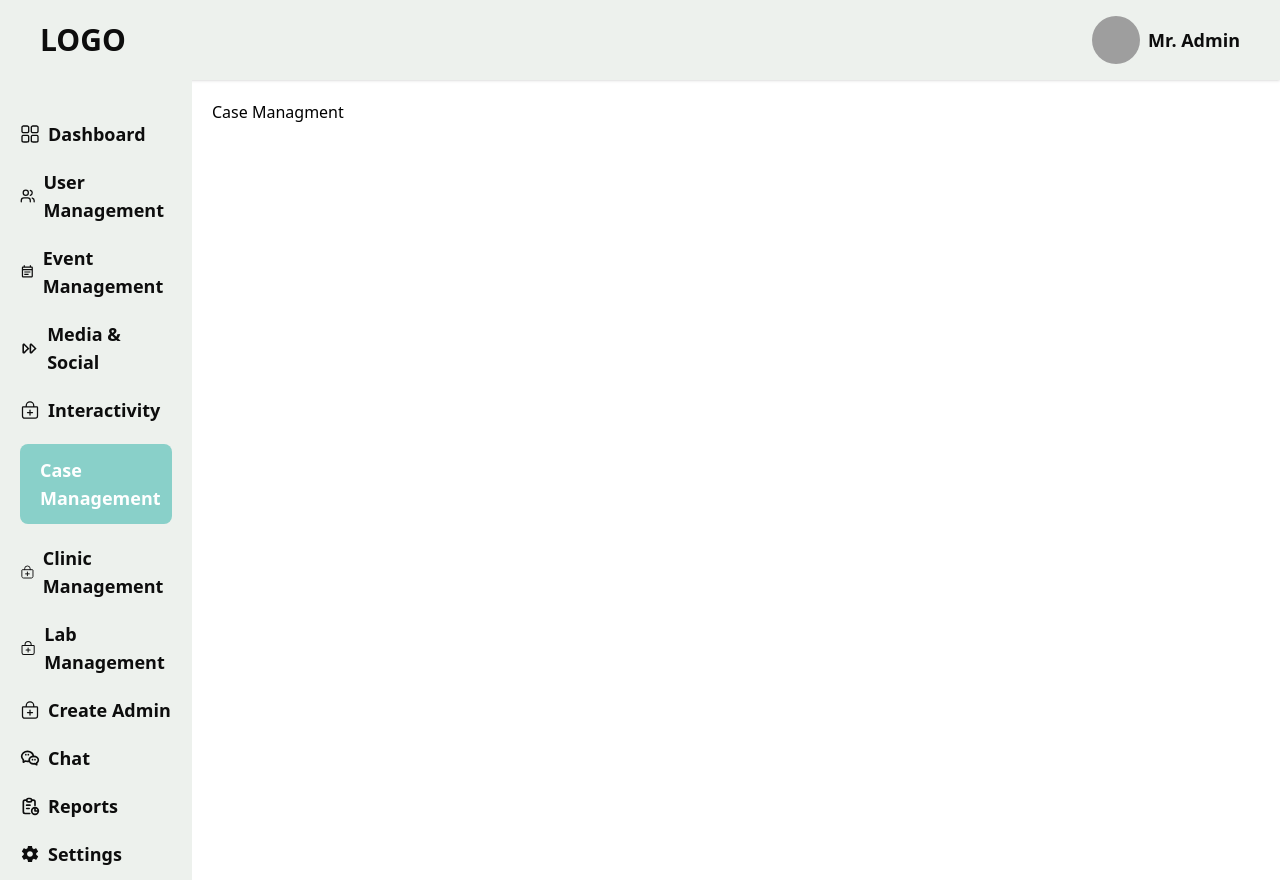
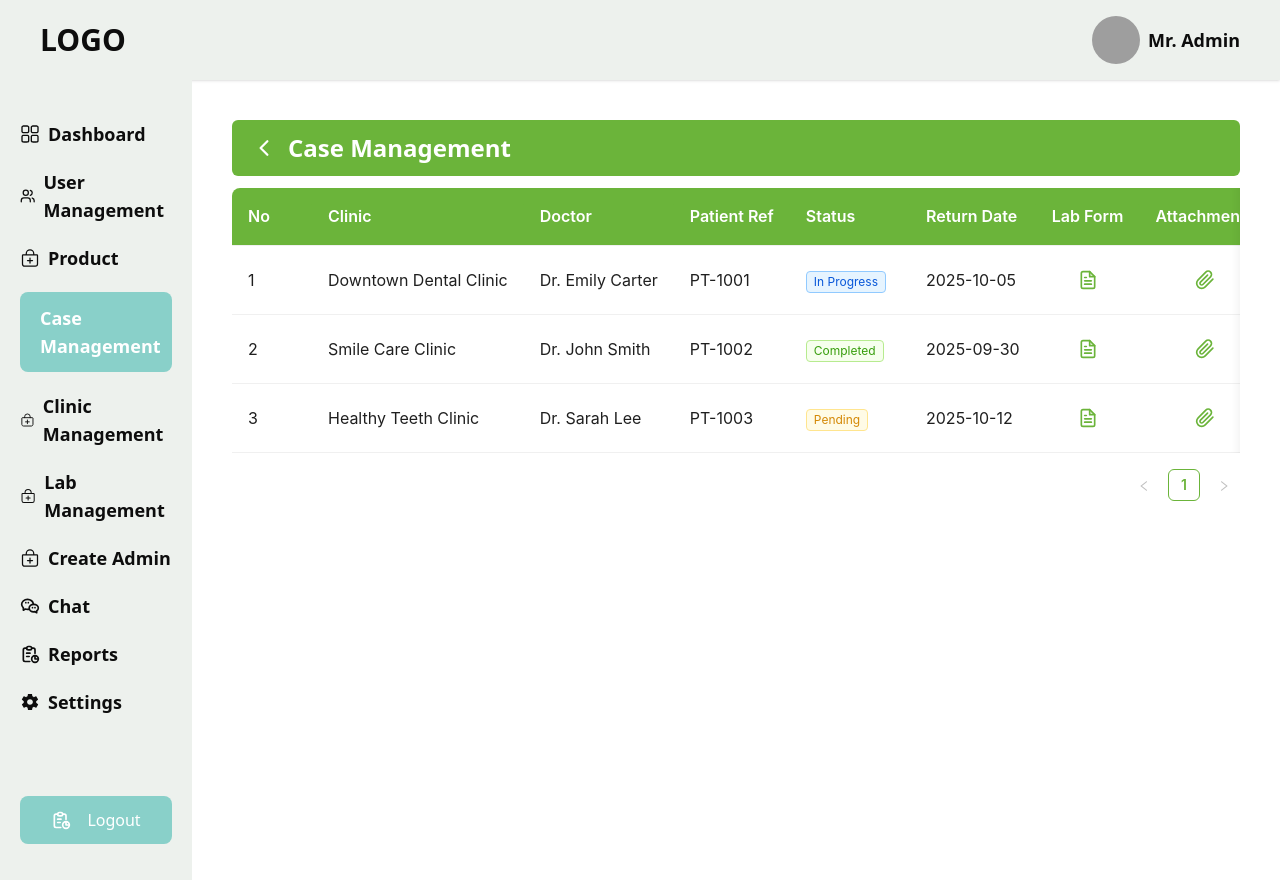
Before and after one commit to TAIJULAMAN/nicheLine-messaging-app-dashboard, a React (Vite) app: page /case-management in a window 1280 px wide. Built offline with nearby package versions, Linux system fonts and the light colour scheme; grey boxes are pictures that could not be loaded.

Commit message:
case management

```diff
--- a/src/pages/CaseManagment/CaseManagment.jsx
+++ b/src/pages/CaseManagment/CaseManagment.jsx
@@ -1,7 +1,129 @@
+import { ConfigProvider, Table, Tag, Tooltip } from "antd";
+import { useState } from "react";
+import { useNavigate } from "react-router-dom";
+import { IoChevronBack } from "react-icons/io5";
+import { FiFileText, FiPaperclip } from "react-icons/fi";
+
 export default function CaseManagment() {
-    return (
-        <div>
-            <h1>Case Managment</h1>
-        </div>
-    );
+  const navigate = useNavigate();
+
+  const [dataSource] = useState([
+    {
+      key: "1",
+      clinic: "Downtown Dental Clinic",
+      doctor: "Dr. Emily Carter",
+      patientRef: "PT-1001",
+      status: "In Progress",
+      returnDate: "2025-10-05",
+    },
+    {
+      key: "2",
+      clinic: "Smile Care Clinic",
+      doctor: "Dr. John Smith",
+      patientRef: "PT-1002",
+      status: "Completed",
+      returnDate: "2025-09-30",
+    },
+    {
+      key: "3",
+      clinic: "Healthy Teeth Clinic",
+      doctor: "Dr. Sarah Lee",
+      patientRef: "PT-1003",
+      status: "Pending",
+      returnDate: "2025-10-12",
+    },
+  ]);
+
+  const statusColor = (status) => {
+    switch (status) {
+      case "Completed":
+        return "green";
+      case "In Progress":
+        return "blue";
+      case "Pending":
+      default:
+        return "gold";
+    }
+  };
+
+  const columns = [
+    { title: "No", dataIndex: "key", key: "no", width: 80 },
+    { title: "Clinic", dataIndex: "clinic", key: "clinic" },
+    { title: "Doctor", dataIndex: "doctor", key: "doctor" },
+    { title: "Patient Ref", dataIndex: "patientRef", key: "patientRef" },
+    {
+      title: "Status",
+      dataIndex: "status",
+      key: "status",
+      render: (value) => <Tag color={statusColor(value)}>{value}</Tag>,
+    },
+    { title: "Return Date", dataIndex: "returnDate", key: "returnDate" },
+    {
+      title: "Lab Form",
+      key: "labForm",
+      align: "center",
+      render: () => (
+        <Tooltip title="Open Lab Form">
+          <button type="button" className="p-2 rounded-md hover:bg-green-50">
+            <FiFileText className="w-5 h-5 text-[#6BB43A]" />
+          </button>
+        </Tooltip>
+      ),
+    },
+    {
+      title: "Attachments",
+      key: "attachments",
+      align: "center",
+      render: () => (
+        <Tooltip title={`View Attachments`}>
+          <button type="button" className="p-2 rounded-md hover:bg-green-50">
+            <FiPaperclip className="w-5 h-5 text-[#6BB43A]" />
+          </button>
+        </Tooltip>
+      ),
+    },
+  ];
+
+  return (
+    <div className="p-5">
+      <div className="bg-[#6BB43A] px-5 py-3 rounded-md mb-3 flex items-center gap-3">
+        <button
+          onClick={() => navigate(-1)}
+          className="text-white hover:opacity-90 transition"
+          aria-label="Go back"
+        >
+          <IoChevronBack className="w-6 h-6" />
+        </button>
+        <h1 className="text-white text-2xl font-bold">Case Management</h1>
+      </div>
+
+      <ConfigProvider
+        theme={{
+          components: {
+            Table: {
+              headerBg: "#6BB43A",
+              headerColor: "rgb(255,255,255)",
+              cellFontSize: 16,
+              headerSplitColor: "#6BB43A",
+            },
+            Pagination: {
+              colorPrimaryBorder: "#6BB43A",
+              colorBorder: "#6BB43A",
+              colorPrimaryHover: "#6BB43A",
+              colorTextPlaceholder: "#6BB43A",
+              itemActiveBgDisabled: "#6BB43A",
+              colorPrimary: "#6BB43A",
+            },
+          },
+        }}
+      >
+        <Table
+          dataSource={dataSource}
+          columns={columns}
+          pagination={{ pageSize: 10 }}
+          scroll={{ x: "max-content" }}
+        />
+      </ConfigProvider>
+    </div>
+  );
 }
--- /dev/null
+++ b/src/pages/Product/Product.jsx
@@ -0,0 +1,7 @@
+export default function Product() {
+  return (
+    <div>
+      <h1>Product</h1>
+    </div>
+  );
+}
--- a/src/routes/Routes.jsx
+++ b/src/routes/Routes.jsx
@@ -24,6 +24,7 @@ import LabManagment from "../pages/LabManagment/LabManagment";
 import ClinicManagement from "../pages/ClinicManagement/ClinicManagement";
 import AddLab from "../pages/Add Lab/AddLab";
 import CaseManagment from "../pages/CaseManagment/CaseManagment";
+import Product from "../pages/Product/Product";
 
 const router = createBrowserRouter([
   {
@@ -127,6 +128,10 @@ const router = createBrowserRouter([
         path: "/case-management",
         element: <CaseManagment />,
       },
+      {
+        path: "/product",
+        element: <Product />,
+      },
 
       //  navbar profile
 
--- a/src/shared/Sidebar/Sidebar.jsx
+++ b/src/shared/Sidebar/Sidebar.jsx
@@ -62,45 +62,20 @@ const Sidebar = ({ isOpen, toggleSidebar }) => {
             <p className="text-lg font-semibold">User Management</p>
           </li>
         </Link>
-        {/* Event Management */}
-        <Link to="/event-management">
+        {/* Product */}
+        <Link to="/product">
           <li
             className={`flex items-center gap-2 mt-5 cursor-pointer transition-all duration-300 ease-in-out ${
-              isActive("/event-management")
-                ? "bg-[#89D0C9] text-white px-3 py-3 rounded-lg"
-                : ""
-            }`}
-          >
-            <MdOutlineEventNote className="w-5 h-5" />
-            <p className="text-lg font-semibold">Event Management</p>
-          </li>
-        </Link>
-        {/*  Media & Social*/}
-        <Link to="/media-social">
-          <li
-            className={`flex items-center gap-2 mt-5 cursor-pointer transition-all duration-300 ease-in-out ${
-              isActive("/media-social")
-                ? "bg-[#89D0C9] text-white px-3 py-3 rounded-lg"
-                : ""
-            }`}
-          >
-            <TiMediaFastForwardOutline className="w-5 h-5" />
-            <p className="text-lg font-semibold">Media & Social</p>
-          </li>
-        </Link>
-        {/* Interactivity */}
-        <Link to="/interactivity">
-          <li
-            className={`flex items-center gap-2 mt-5 cursor-pointer transition-all duration-300 ease-in-out ${
-              isActive("/interactivity")
+              isActive("/product")
                 ? "bg-[#89D0C9] text-white px-3 py-3 rounded-lg"
                 : ""
             }`}
           >
             <IoBagAddOutline className="w-5 h-5" />
-            <p className="text-lg font-semibold">Interactivity</p>
+            <p className="text-lg font-semibold">Product</p>
           </li>
         </Link>
+
         {/* Case Management */}
         <Link to="/case-management">
           <li
```
